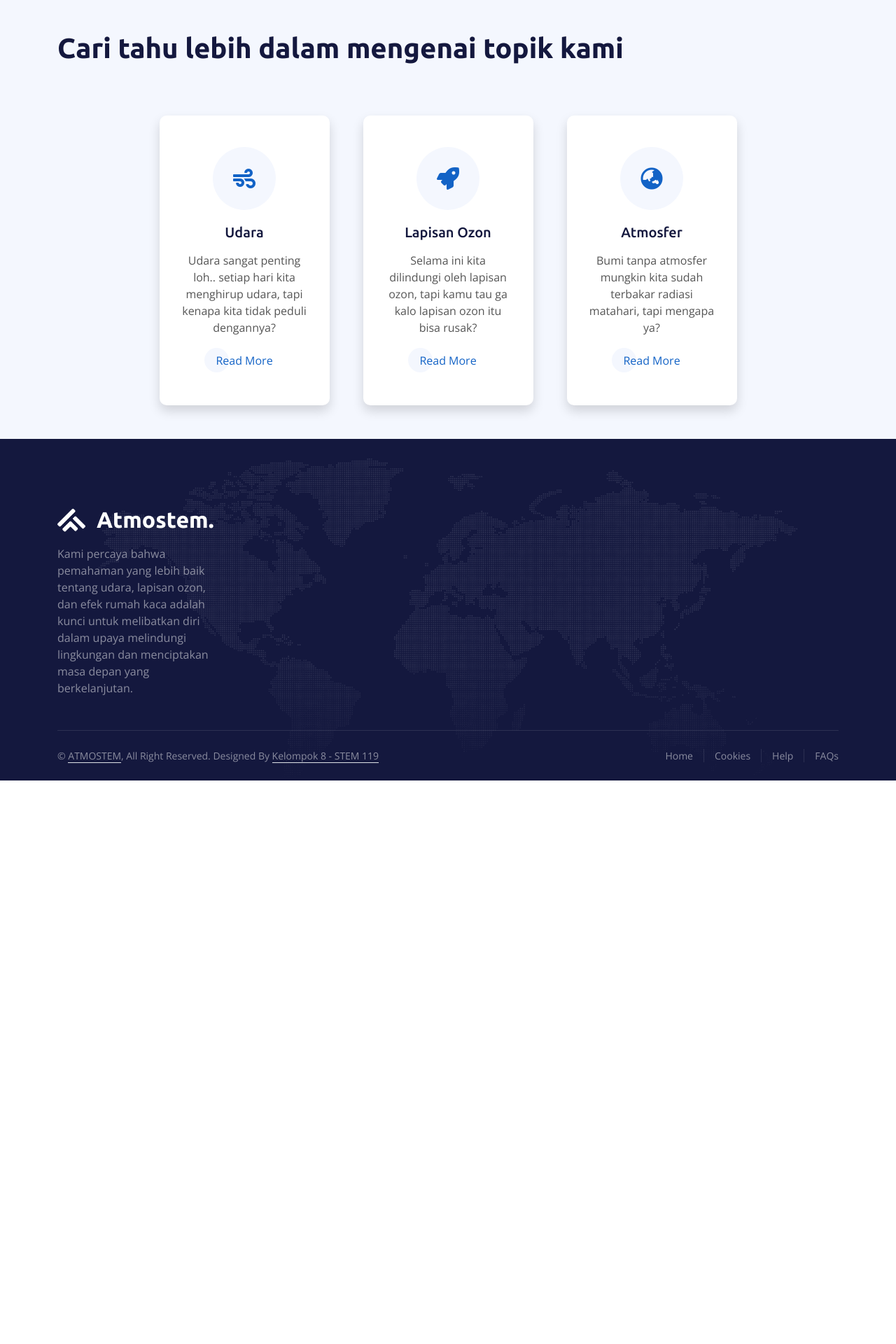
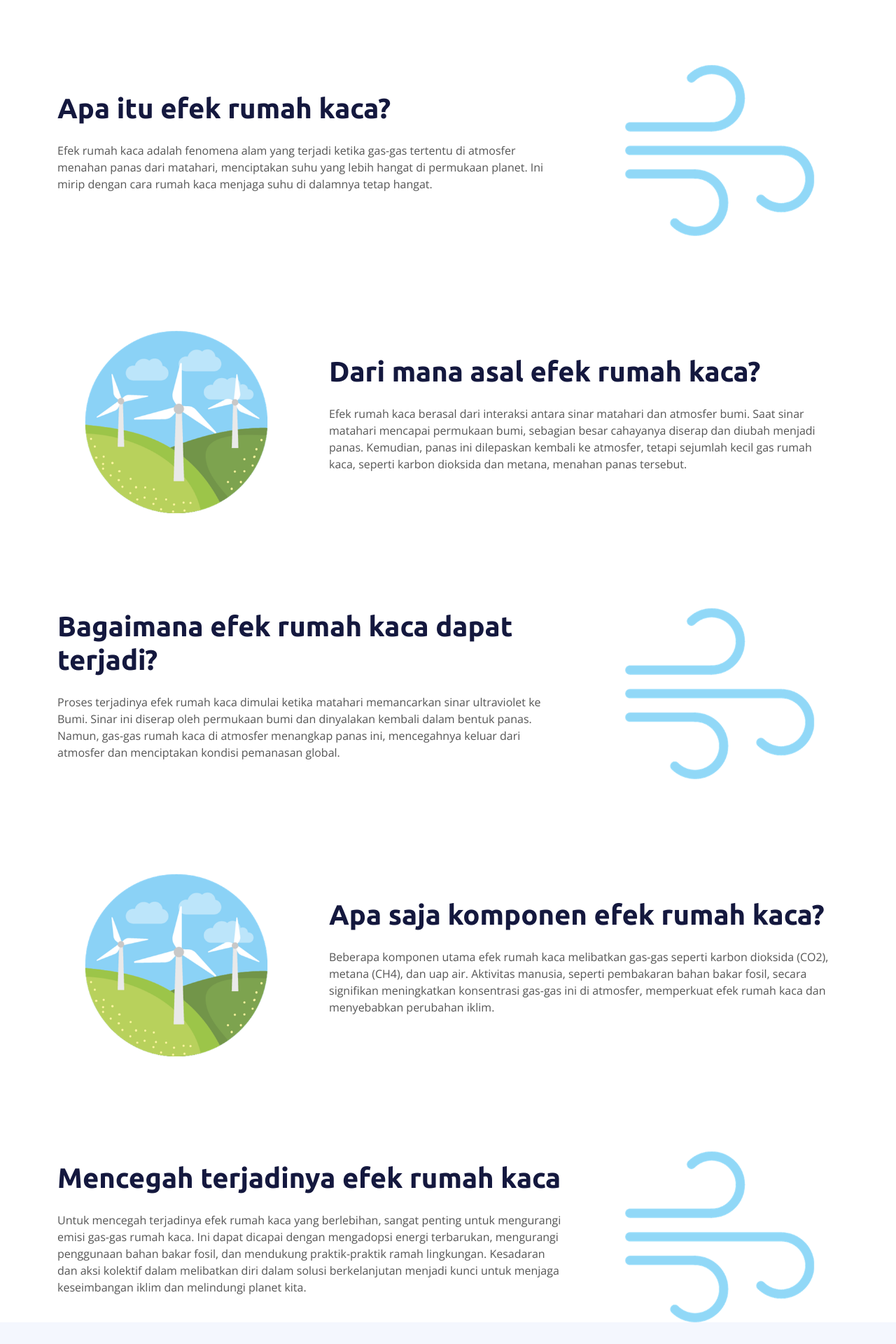
Before and after one commit to akmalrafidiara/atmostem-react, a React (Vite) app: page /efek-rumah-kaca in a window 1280 px wide. Shown: the part 480-2400 px from the top of the page at 70% size. Before the commit the page ends 1595 px from the top, so only its background shows below. Built offline with nearby package versions, Linux system fonts and the light colour scheme.

Commit message:
beresin file dan isian page efek rumah kaca kelar

```diff
--- a/public/css/style.css
+++ b/public/css/style.css
@@ -606,6 +606,12 @@ h6,
     height: 100%;
   }
 
+  .video-container .youtube-short {
+    position: relative;
+    width: 100%;
+    padding-bottom: 177.77%; /* 9:16 Aspect Ratio */
+  }
+
   .interactive-container {
     position: relative;
     width: 100%;
--- a/src/pages/Home.jsx
+++ b/src/pages/Home.jsx
@@ -476,7 +476,7 @@ function Home() {
               data-wow-delay="0.5s"
             >
               <div className="btn btn-sm border rounded-pill text-white px-3 mb-3">
-                Eduational Video
+                Educational Video
               </div>
               <h1 className="text-white mb-4">
                 Ayo, intip sini buat nambah wawasanmu! 🌟
--- a/src/pages/components/SteamComponent.jsx
+++ b/src/pages/components/SteamComponent.jsx
@@ -459,7 +459,7 @@ function SteamComponent() {
               data-wow-delay="0.5s"
             >
               <div className="btn btn-sm border rounded-pill text-white px-3 mb-3">
-                Eduational Video
+                Educational Video
               </div>
               <h1 className="text-white mb-4">
                 Dampak dari polusi udara terhadap kesehatan kamu 🚩
--- a/src/pages/concern_page/EfekRumahKaca.jsx
+++ b/src/pages/concern_page/EfekRumahKaca.jsx
@@ -19,6 +19,96 @@ function EfekRumahKaca() {
           permukaan bumi, atmosfer bumi dan angkasa.
         </p>
       </Hero>
+      {/* Pengertian Efek Rumah Kaca */}
+      <div className="container-fluid mt-5">
+        <div className="container">
+          <div className="row g-5 align-items-center">
+            <div className="col-lg-8 wow fadeIn" data-wow-delay="0.5s">
+              <h1 className="mb-4">Apa itu efek rumah kaca?</h1>
+              <p className="mb-4">
+                Efek rumah kaca adalah fenomena alam yang terjadi ketika gas-gas tertentu di atmosfer menahan panas dari matahari, menciptakan suhu yang lebih hangat di permukaan planet. Ini mirip dengan cara rumah kaca menjaga suhu di dalamnya tetap hangat.
+              </p>
+            </div>
+            <div className="col-lg-4 wow fadeIn" data-wow-delay="0.1s">
+              <div>
+                <img className="img-fluid" src="/img/udara_1.png" />
+              </div>
+            </div>
+          </div>
+        </div>
+      </div>
+      {/* Asal Efek Rumah Kaca */}
+      <div className="container-fluid mt-5">
+        <div className="container">
+          <div className="row g-5 align-items-center">
+            <div className="col-lg-4 wow fadeIn" data-wow-delay="0.1s">
+              <div>
+                <img className="img-fluid" src="/img/udara_2.png" />
+              </div>
+            </div>
+            <div className="col-lg-8 wow fadeIn" data-wow-delay="0.5s">
+              <h1 className="mb-4">Dari mana asal efek rumah kaca?</h1>
+              <p className="mb-4">
+                Efek rumah kaca berasal dari interaksi antara sinar matahari dan atmosfer bumi. Saat sinar matahari mencapai permukaan bumi, sebagian besar cahayanya diserap dan diubah menjadi panas. Kemudian, panas ini dilepaskan kembali ke atmosfer, tetapi sejumlah kecil gas rumah kaca, seperti karbon dioksida dan metana, menahan panas tersebut.
+              </p>
+            </div>
+          </div>
+        </div>
+      </div>
+      {/* Terjadinya Efek Rumah Kaca */}
+      <div className="container-fluid mt-5">
+        <div className="container">
+          <div className="row g-5 align-items-center">
+            <div className="col-lg-8 wow fadeIn" data-wow-delay="0.5s">
+              <h1 className="mb-4">Bagaimana efek rumah kaca dapat terjadi?</h1>
+              <p className="mb-4">
+                Proses terjadinya efek rumah kaca dimulai ketika matahari memancarkan sinar ultraviolet ke Bumi. Sinar ini diserap oleh permukaan bumi dan dinyalakan kembali dalam bentuk panas. Namun, gas-gas rumah kaca di atmosfer menangkap panas ini, mencegahnya keluar dari atmosfer dan menciptakan kondisi pemanasan global.
+              </p>
+            </div>
+            <div className="col-lg-4 wow fadeIn" data-wow-delay="0.1s">
+              <div>
+                <img className="img-fluid" src="/img/udara_1.png" />
+              </div>
+            </div>
+          </div>
+        </div>
+      </div>
+      {/* Komponen Efek Rumah Kaca */}
+      <div className="container-fluid mt-5">
+        <div className="container">
+          <div className="row g-5 align-items-center">
+            <div className="col-lg-4 wow fadeIn" data-wow-delay="0.1s">
+              <div>
+                <img className="img-fluid" src="/img/udara_2.png" />
+              </div>
+            </div>
+            <div className="col-lg-8 wow fadeIn" data-wow-delay="0.5s">
+              <h1 className="mb-4">Apa saja komponen efek rumah kaca?</h1>
+              <p className="mb-4">
+                Beberapa komponen utama efek rumah kaca melibatkan gas-gas seperti karbon dioksida (CO2), metana (CH4), dan uap air. Aktivitas manusia, seperti pembakaran bahan bakar fosil, secara signifikan meningkatkan konsentrasi gas-gas ini di atmosfer, memperkuat efek rumah kaca dan menyebabkan perubahan iklim.
+              </p>
+            </div>
+          </div>
+        </div>
+      </div>
+      {/* Pencegahan Efek Rumah Kaca */}
+      <div className="container-fluid mt-5">
+        <div className="container">
+          <div className="row g-5 align-items-center">
+            <div className="col-lg-8 wow fadeIn" data-wow-delay="0.5s">
+              <h1 className="mb-4">Mencegah terjadinya efek rumah kaca</h1>
+              <p className="mb-4">
+                Untuk mencegah terjadinya efek rumah kaca yang berlebihan, sangat penting untuk mengurangi emisi gas-gas rumah kaca. Ini dapat dicapai dengan mengadopsi energi terbarukan, mengurangi penggunaan bahan bakar fosil, dan mendukung praktik-praktik ramah lingkungan. Kesadaran dan aksi kolektif dalam melibatkan diri dalam solusi berkelanjutan menjadi kunci untuk menjaga keseimbangan iklim dan melindungi planet kita.
+              </p>
+            </div>
+            <div className="col-lg-4 wow fadeIn" data-wow-delay="0.1s">
+              <div>
+                <img className="img-fluid" src="/img/udara_1.png" />
+              </div>
+            </div>
+          </div>
+        </div>
+      </div>
       {/* Service */}
       <div className="container-fluid bg-light">
         <div className="container">
@@ -72,6 +162,44 @@ function EfekRumahKaca() {
           </div>
         </div>
       </div>
+
+      {/* News */}
+      <div className="container-fluid bg-primary newsletter py-5">
+        <div className="container">
+          <div className="row g-5 align-items-center">
+            <div
+              className="col-md-5 ps-lg-0 pt-5 pt-md-0 text-start wow fadeIn d-none d-md-block"
+              data-wow-delay="0.3s"
+            >
+              <img className="img-fluid" src="/img/home_rocket.png" alt="" />
+            </div>
+            <div
+              className="col-md-7 py-5 newsletter-text wow fadeIn"
+              data-wow-delay="0.5s"
+            >
+              <div className="btn btn-sm border rounded-pill text-white px-3 mb-3">
+                Educational Video
+              </div>
+              <h1 className="text-white mb-4">
+                Ayo, intip sini buat nambah wawasanmu! 🌟
+              </h1>
+              <div className="position-relative w-100 mt-3 mb-2">
+                <div className="video-container">
+                  <iframe
+                    width="560"
+                    height="315"
+                    src="https://youtu.be/pVjXm340tbw?si=LYAQRUHqrj1x_6sr"
+                    title="YouTube video player"
+                    frameBorder="0"
+                    allow="accelerometer; autoplay; clipboard-write; encrypted-media; gyroscope; picture-in-picture; web-share"
+                    allowFullScreen
+                  ></iframe>
+                </div>
+              </div>
+            </div>
+          </div>
+        </div>
+      </div>
       <Footer />
     </>
   );
--- a/src/pages/concern_page/Ozon.jsx
+++ b/src/pages/concern_page/Ozon.jsx
@@ -162,6 +162,45 @@ function Ozon() {
           </div>
         </div>
       </div>
+      {/* News */}
+      <div className="container-fluid bg-primary newsletter py-5">
+        <div className="container">
+          <div className="row g-5 align-items-center">
+            <div
+              className="col-md-5 ps-lg-0 pt-5 pt-md-0 text-start wow fadeIn d-none d-md-block"
+              data-wow-delay="0.3s"
+            >
+              <img className="img-fluid" src="/img/home_rocket.png" alt="" />
+            </div>
+            <div
+              className="col-md-7 py-5 newsletter-text wow fadeIn"
+              data-wow-delay="0.5s"
+            >
+              <div className="btn btn-sm border rounded-pill text-white px-3 mb-3">
+                Educational Video
+              </div>
+              <h1 className="text-white mb-4">
+                Ayo, intip sini buat nambah wawasanmu! 🌟
+              </h1>
+              <div className="position-relative w-100 mt-3 mb-2">
+                <div className="short-container">
+                  {/* youtube short */}
+                  <div className="youtube-short">
+                    <iframe
+                      width="315"
+                      height="560"
+                      src="https://youtube.com/shorts/9gCr1j-Yc3c?si=sR00cK1eOnt2HP8S"
+                      title="YouTube short player"
+                      allow="accelerometer; autoplay; clipboard-write; encrypted-media; gyroscope; picture-in-picture"
+                      allowfullscreen=""
+                    ></iframe>
+                  </div>
+                </div>
+              </div>
+            </div>
+          </div>
+        </div>
+      </div>
       <Footer />
     </>
   );
--- a/src/pages/concern_page/StopClimateChange.jsx
+++ b/src/pages/concern_page/StopClimateChange.jsx
@@ -263,7 +263,7 @@ function StopClimateChange() {
               data-wow-delay="0.5s"
             >
               <div className="btn btn-sm border rounded-pill text-white px-3 mb-3">
-                Eduational Video
+                Educational Video
               </div>
               <h1 className="text-white mb-4">
                 Ayo, intip sini buat nambah wawasanmu! 🌟
```
